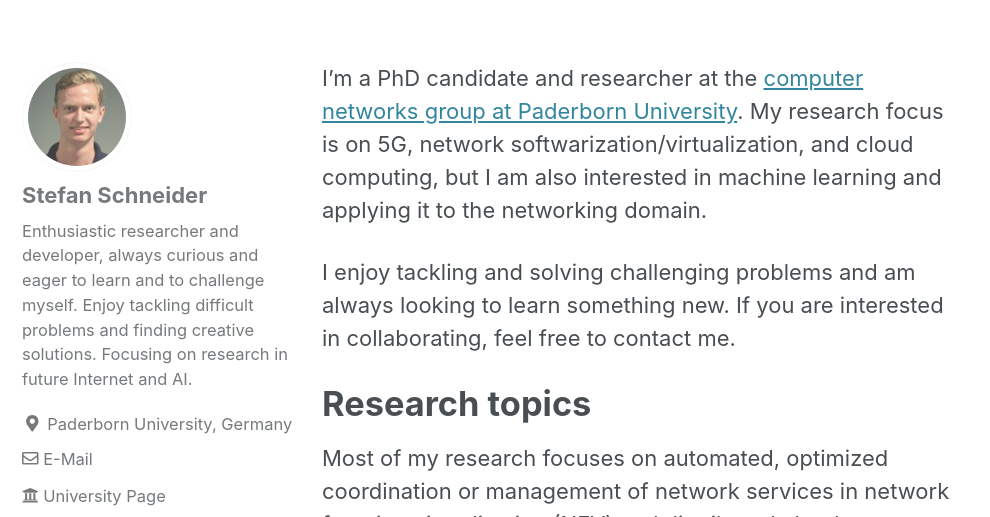
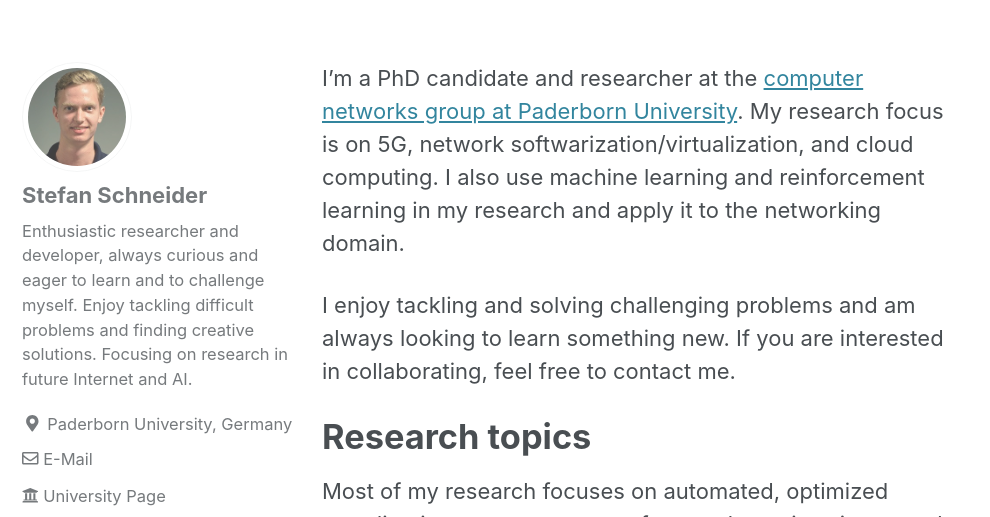
Before and after one commit to stefanbschneider/stefanbschneider.github.io, a Jekyll site: the page built from _pages/research.md, in a window 1280 px wide and 900 px high, cut to the strip 383-900 px from the top of the window. Shown: the whole strip, without its empty margins (0-990 px from the left). Built offline with Jekyll 4.4.1, drawn with Linux system fonts in a browser that asks for light colours; cached includes are drawn as plain includes; nearby versions of some CDN libraries.

Commit message:
intro: ml

```diff
--- a/_pages/research.md
+++ b/_pages/research.md
@@ -6,7 +6,7 @@ author_profile: true
 comments: false
 ---
 
-I'm a PhD candidate and researcher at the [computer networks group at Paderborn University](https://cs.uni-paderborn.de/cn/). My research focus is on 5G, network softwarization/virtualization, and cloud computing, but I am also interested in machine learning and applying it to the networking domain.
+I'm a PhD candidate and researcher at the [computer networks group at Paderborn University](https://cs.uni-paderborn.de/cn/). My research focus is on 5G, network softwarization/virtualization, and cloud computing. I also use machine learning and reinforcement learning in my research and apply it to the networking domain.
 
 I enjoy tackling and solving challenging problems and am always looking to learn something new. If you are interested in collaborating, feel free to contact me.
 
```
